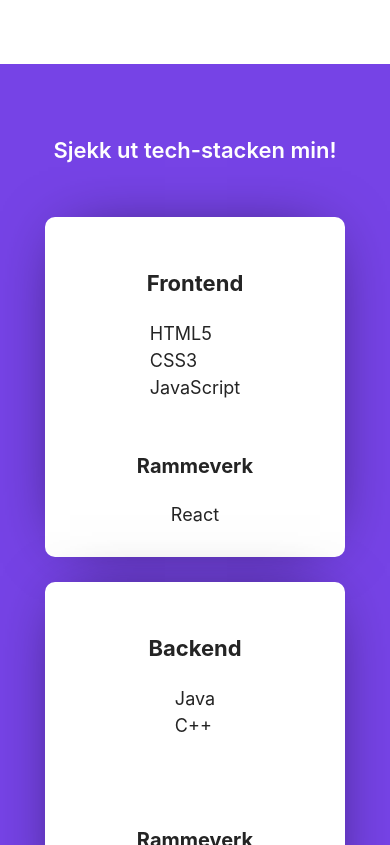
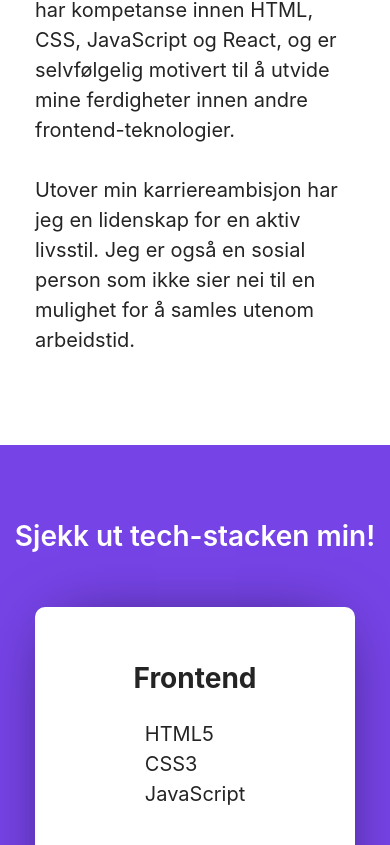
Before and after one commit to JOPPE132/portofolio-web, a React (Vite) app: page / in a window 390 px wide. Shown: the part 899-1744 px from the top of the page. Built offline with nearby package versions, Linux system fonts and the light colour scheme.

Commit message:
changed some font sizes on media queries

```diff
--- a/src/main-contents/about.css
+++ b/src/main-contents/about.css
@@ -45,18 +45,16 @@
         margin-right: 290px;
     }
     .about-paragraph{
-        font-size: 20px;
         max-width: 400px;
     }
 }
 
 @media(320px < width < 480px){
     .about-title{
-        font-size: 22px;
-        margin-right: 240px;
+        margin-right: 210px;
     }
     .about-paragraph{
-        font-size: 12px;
         max-width: 320px;
+        font-size: 20px;
     }
 }
--- a/src/main-contents/techCards.css
+++ b/src/main-contents/techCards.css
@@ -21,15 +21,16 @@
 .tech-card-wrapper{
     display: flex;
     justify-content: center;
+    flex-wrap: wrap;
+    gap: 50px;
 }
 
 .tech-card{
-    margin: 0 60px;
+    margin: 0 30px;
     display: flex;
     flex-direction: column;
     align-items: center;
-    height: 500px;
-    width: 400px;
+    padding: 50px 100px;
     background-color: var(--main-color-white);
     color: var(--main-color-black);
     border-radius: 10px;
@@ -39,7 +40,8 @@
 }
 
 .tech-title{
-    margin-top: 50px;
+    text-align: center;
+    width: 220px;
     font-size: 32px;
 }
 
@@ -54,19 +56,11 @@
     font-size: 24px;
 }
 
-@media(max-width: 1050px){
-    .tech-card-wrapper {
-        flex-direction: column;
-        align-items: center;
-        gap: 25px;
+@media(max-width: 630px){
+    .tech-card{
+        padding: 50px 70px;
     }
-    .tech-card{
-        height: 400px;
-    }
-}
-
-@media(max-width: 768px){
-    .tech-stack-text{
+    .tech-stack-text {
         font-size: 28px;
     }
 
@@ -75,38 +69,15 @@
     }
 
     .tech-framework{
-        font-size: 24px;
-    }
-
-    .tech-listitem{
         font-size: 22px;
     }
 }
 
-@media(max-width: 630px){
+@media(320px < width < 480px){
+    .tech-card{
+        padding: 50px 50px;
+    }
     .tech-listitem{
         font-size: 20px;
     }
 }
-
-@media(320px < width < 480px){
-    .tech-stack-text {
-        font-size: 22px;
-    }
-    .tech-card{
-        width: 300px;
-        height: 340px;
-    }
-
-    .tech-title{
-        font-size: 22px;
-    }
-
-    .tech-framework{
-        font-size: 20px;
-    }
-
-    .tech-listitem{
-        font-size: 18px;
-    }
-}
```
